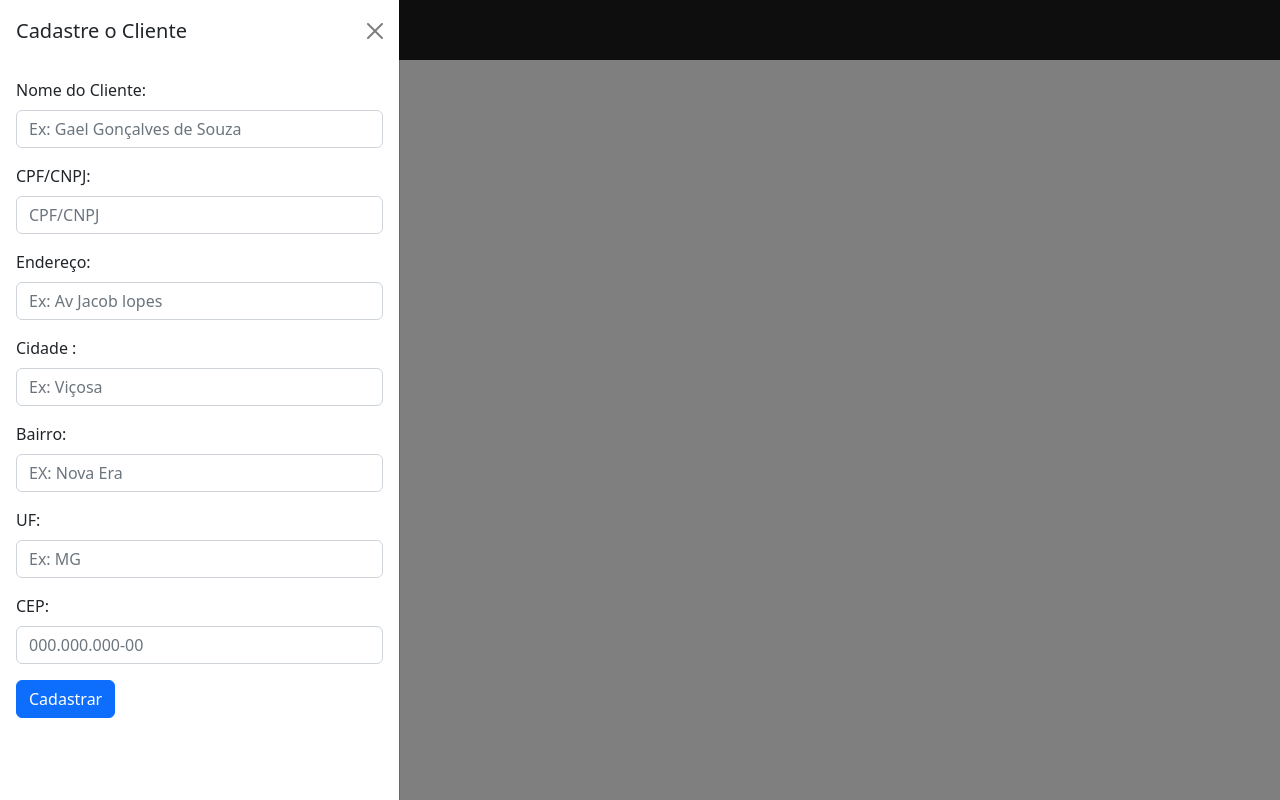
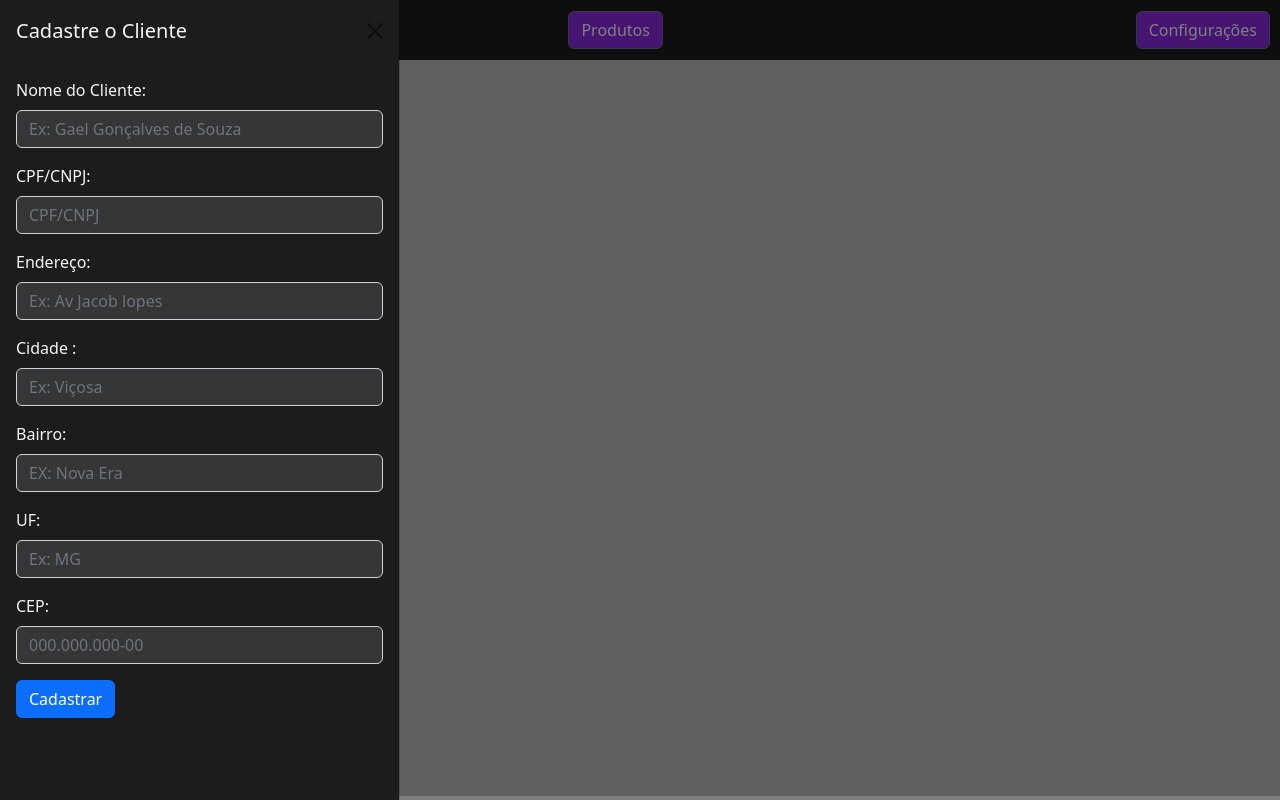
Before and after one commit to EriksJunior/Project_Nota, a React (Vite) app: page / in a window 1280 px wide. Both pictures are taken after a click on the button "Clientes". Built offline with nearby package versions, Linux system fonts and the light colour scheme.

Commit message:
FEATURE : configuraçoes e novo layout e booticons

```diff
--- a/package.json
+++ b/package.json
@@ -10,6 +10,7 @@
   "dependencies": {
     "axios": "^1.1.3",
     "bootstrap": "^5.2.2",
+    "bootstrap-icons": "^1.9.1",
     "react": "^18.0.0",
     "react-bootstrap": "^2.5.0",
     "react-dom": "^18.0.0",
--- a/src/components/Cliente/index.tsx
+++ b/src/components/Cliente/index.tsx
@@ -2,6 +2,8 @@ import { useState } from 'react';
 import Button from 'react-bootstrap/Button';
 import Offcanvas from 'react-bootstrap/Offcanvas';
 import Form from 'react-bootstrap/Form';
+import Col from 'react-bootstrap/Col';
+import Row from 'react-bootstrap/Row';
 
 import { ButtonBt } from '../Styles/bootstrap';
 
@@ -13,49 +15,50 @@ export function ClientModal() {
 
   return (
     <>
-      <ButtonBt variant="info" onClick={handleShow}>
+      <ButtonBt variant="secondary" onClick={handleShow}>
         Clientes
       </ButtonBt>
 
       <Offcanvas show={show} onHide={handleClose}>
-        <Offcanvas.Header closeButton>
+        <Offcanvas.Header style={{ background:"#1C1C1C" , color:"whitesmoke" }} closeButton>
           <Offcanvas.Title>Cadastre o Cliente</Offcanvas.Title>
         </Offcanvas.Header>
-        <Offcanvas.Body>
-        <Form>
+        <Offcanvas.Body style={{ background:"#1C1C1C" , color:"whitesmoke" }}>
+
+        <Form >
       <Form.Group className="mb-3" controlId="formBasicEmail">
         <Form.Label>Nome do Cliente:</Form.Label>
-        <Form.Control type="text" placeholder="Ex: Gael Gonçalves de Souza" />
+        <Form.Control style={{ background:"#363636" , color:"whitesmoke" }} type="text" placeholder="Ex: Gael Gonçalves de Souza" />
       </Form.Group>
 
       <Form.Group className="mb-3" controlId="formBasicPassword">
         <Form.Label>CPF/CNPJ:</Form.Label>
-        <Form.Control type="number" placeholder="CPF/CNPJ" />
+        <Form.Control style={{ background:"#363636" , color:"whitesmoke" }} type="number" placeholder="CPF/CNPJ" />
       </Form.Group>
 
       <Form.Group className="mb-3" controlId="formBasicEmail">
         <Form.Label>Endereço: </Form.Label>
-        <Form.Control type="text" placeholder="Ex: Av Jacob lopes" />
+        <Form.Control style={{ background:"#363636" , color:"whitesmoke" }} type="text" placeholder="Ex: Av Jacob lopes" />
       </Form.Group>
 
       <Form.Group className="mb-3" controlId="formBasicEmail">
         <Form.Label>Cidade : </Form.Label>
-        <Form.Control type="text" placeholder="Ex: Viçosa" />
+        <Form.Control style={{ background:"#363636" , color:"whitesmoke" }} type="text" placeholder="Ex: Viçosa" />
       </Form.Group>
 
       <Form.Group className="mb-3" controlId="formBasicEmail">
         <Form.Label>Bairro: </Form.Label>
-        <Form.Control type="text" placeholder="EX: Nova Era" />
+        <Form.Control style={{ background:"#363636" , color:"whitesmoke" }} type="text" placeholder="EX: Nova Era" />
       </Form.Group>
 
       <Form.Group className="mb-3" controlId="formBasicEmail">
         <Form.Label>UF: </Form.Label>
-        <Form.Control type="text" placeholder="Ex: MG" />
+        <Form.Control style={{ background:"#363636" , color:"whitesmoke" }} type="text" placeholder="Ex: MG" />
       </Form.Group>
 
       <Form.Group className="mb-3" controlId="formBasicEmail">
         <Form.Label>CEP: </Form.Label>
-        <Form.Control type="CEP" placeholder="000.000.000-00" />
+        <Form.Control style={{ background:"#363636" , color:"whitesmoke" }} type="CEP" placeholder="000.000.000-00" />
       </Form.Group>
 
       <Button variant="primary" type="button">
--- /dev/null
+++ b/src/components/ConfigModals/registration.tsx
@@ -0,0 +1,108 @@
+import React, { useState } from 'react';
+import Button from 'react-bootstrap/Button';
+import Form from 'react-bootstrap/Form';
+import Col from 'react-bootstrap/Col';
+import Row from 'react-bootstrap/Row';
+import Modal from 'react-bootstrap/Modal';
+import { ButtonBt } from '../Styles/bootstrap';
+
+export function Registration() {
+  const [show, setShow] = useState(false);
+
+  const handleClose = () => setShow(false);
+  const handleShow = () => setShow(true);
+
+  return (
+    <>
+      <ButtonBt variant="secondary" size='lg' onClick={handleShow}>
+        Empresa
+      </ButtonBt>
+
+      <Modal show={show} onHide={handleClose}>
+        <Modal.Header closeButton>
+          <Modal.Title>Cadastro Da Empresa</Modal.Title>
+        </Modal.Header>
+        <Modal.Body>
+          <Form>
+          <Row className="mb-3">
+        <Form.Group as={Col} controlId="formGridRazão">
+          <Form.Label>Razão Social</Form.Label>
+          <Form.Control type="text"  />
+        </Form.Group>
+
+        <Form.Group as={Col} controlId="formGridFantasia">
+          <Form.Label>Nome Fantasia</Form.Label>
+          <Form.Control type="text" />
+        </Form.Group>
+      </Row>
+
+      <Form.Group className="mb-3" controlId="formGridAddress">
+        <Form.Label>Endereço</Form.Label>
+        <Form.Control />
+      </Form.Group>
+
+      <Form.Group className="mb-3" controlId="formGridAddress1">
+        <Form.Label>Bairro</Form.Label>
+        <Form.Control />
+      </Form.Group>
+
+      <Row className="mb-3">
+        <Form.Group as={Col} controlId="formGridCity">
+          <Form.Label>Cidade</Form.Label>
+          <Form.Control />
+        </Form.Group>
+
+        <Form.Group as={Col} controlId="formGridState">
+          <Form.Label>Estado</Form.Label>
+          <Form.Select defaultValue="Escolha um Estado">
+          <option value="">Selecione...</option>
+            <option value="AC">Acre</option>
+            <option value="AL">Alagoas</option>
+            <option value="AP">Amapá</option>
+            <option value="AM">Amazonas</option>
+            <option value="BA">Bahia</option>
+            <option value="CE">Ceará</option>
+            <option value="DF">Distrito Federal</option>
+            <option value="ES">Espirito Santo</option>
+            <option value="GO">Goiás</option>
+            <option value="MA">Maranhão</option>
+            <option value="MS">Mato Grosso do Sul</option>
+            <option value="MT">Mato Grosso</option>
+            <option value="MG">Minas Gerais</option>
+            <option value="PA">Pará</option>
+            <option value="PB">Paraíba</option>
+            <option value="PR">Paraná</option>
+            <option value="PE">Pernambuco</option>
+            <option value="PI">Piauí</option>
+            <option value="RJ">Rio de Janeiro</option>
+            <option value="RN">Rio Grande do Norte</option>
+            <option value="RS">Rio Grande do Sul</option>
+            <option value="RO">Rondônia</option>
+            <option value="RR">Roraima</option>
+            <option value="SC">Santa Catarina</option>
+            <option value="SP">São Paulo</option>
+            <option value="SE">Sergipe</option>
+            <option value="TO">Tocantins</option>
+          </Form.Select>
+        </Form.Group>
+
+        <Form.Group as={Col} controlId="formGridZip">
+          <Form.Label>CEP</Form.Label>
+          <Form.Control />
+        </Form.Group>
+      </Row>
+
+          </Form>
+        </Modal.Body>
+        <Modal.Footer>
+          <Button variant="secondary" onClick={handleClose}>
+            Fechar
+          </Button>
+          <Button variant="primary" onClick={handleClose}>
+            Salvar modificações
+          </Button>
+        </Modal.Footer>
+      </Modal>
+    </>
+  );
+}
--- a/src/components/Leaf/index.tsx
+++ b/src/components/Leaf/index.tsx
@@ -5,7 +5,9 @@ interface LeafProps{
 
 export function Leaf(props : LeafProps){
   return (
-    <>
-    </>
+    <div style={{ width:"100%" , height:"92vh" ,   background:"#C0C0C0" , }}>
+      ola
+
+    </div>
   )
 }
--- a/src/components/Navegation/index.tsx
+++ b/src/components/Navegation/index.tsx
@@ -1,3 +1,4 @@
+import { Company } from '../../page/Company'
 import { ClientModal } from '../Cliente/index'
 import { ProductsModal } from '../Products/index'
 
@@ -7,6 +8,7 @@ export function Navegation() {
     <Div>
       <ClientModal />
       <ProductsModal />
+      <Company/>
     </Div>
   )
 }
--- a/src/components/Navegation/styles.ts
+++ b/src/components/Navegation/styles.ts
@@ -8,4 +8,5 @@ export const Div = styled.div`
   background: #1C1C1C;
   align-items: center;
   padding: 10px;
+  justify-content: space-between;
 `
--- a/src/components/Products/index.tsx
+++ b/src/components/Products/index.tsx
@@ -13,18 +13,18 @@ export function ProductsModal() {
 
   return (
     <>
-      <ButtonBt variant="info" onClick={handleShow}>
+      <ButtonBt variant="secondary" onClick={handleShow}>
         Produtos
       </ButtonBt>
 
       <Offcanvas show={show} onHide={handleClose}>
-        <Offcanvas.Header closeButton>
+        <Offcanvas.Header style={{ background:"#1C1C1C" , color:"whitesmoke" }} closeButton>
           <Offcanvas.Title>Cadastro de Produto</Offcanvas.Title>
         </Offcanvas.Header>
-        <Offcanvas.Body>
-        <Form>
+        <Offcanvas.Body style={{ background:"#1C1C1C" , color:"whitesmoke" }}>
+        <Form >
       <Form.Group className="mb-3" controlId="formBasicEmail">
-        <Form.Label>Nome Do Produto </Form.Label>
+        <Form.Label >Nome Do Produto </Form.Label>
         <Form.Control type="text" placeholder="Digite o Nome do produto" />
       </Form.Group>
 
--- a/src/components/Styles/bootstrap.ts
+++ b/src/components/Styles/bootstrap.ts
@@ -1,7 +1,8 @@
 import { Button } from "react-bootstrap";
 import styled from "styled-components";
 
-export const ButtonBt = styled(Button)`
+export const ButtonBt = styled(Button) `
+  background-color: #8A2BE2	;
   color: white; // apliquei essa cor somente para teste, pois queria saber se dava pra usar styled-components com bootstrap o.O e da.
                 // é só passar o Button fornecido pelo bootstrap como parametro no styled que podemos estiliza-lo
 `
--- a/src/page/Company/index.tsx
+++ b/src/page/Company/index.tsx
@@ -1,7 +1,39 @@
-export function Company(){
+import { useState } from 'react';
+import Button from 'react-bootstrap/Button';
+import Offcanvas from 'react-bootstrap/Offcanvas';
+import Form from 'react-bootstrap/Form';
+
+import { ButtonBt } from '../../components/Styles/bootstrap';
+import { Registration } from '../../components/ConfigModals/registration';
+
+export function Company() {
+  const [show, setShow] = useState(false);
+
+  const handleClose = () => setShow(false);
+  const handleShow = () => setShow(true);
+
   return (
     <>
-      Page Empresa
+      <ButtonBt variant="secondary" onClick={handleShow}>
+        Configurações
+      </ButtonBt>
+
+      <Offcanvas  placement={"end"} show={show} onHide={handleClose}>
+        <Offcanvas.Header style={{ background:"#1C1C1C" , color:"whitesmoke" }} closeButton>
+          <Offcanvas.Title>Configurações do Sistema</Offcanvas.Title>
+        </Offcanvas.Header >
+        <Offcanvas.Body style={{ background:"#1C1C1C" }}>
+        <Form>
+        <div className="d-grid gap-2">
+          <Registration/>
+          <Registration/>
+          <Registration/>
+        </div>
+
+
+    </Form>
+        </Offcanvas.Body>
+      </Offcanvas>
     </>
-  )
+  );
 }
--- a/src/page/Home/index.tsx
+++ b/src/page/Home/index.tsx
@@ -1,7 +1,11 @@
+import { Leaf } from '../../components/Leaf'
 import {Navegation} from '../../components/Navegation/index'
 
 export function Home(){
   return(
-    <Navegation/>
+    <div style={{ width:"100vw" , height:"100vh" }}>
+      <Navegation/>
+      <Leaf/>
+    </div>
   )
 }
```
Also changed, not shown: src/components/Search/index.tsx (+11 -5 lines), 1 other file (tests, documents, lock files or other folders).
